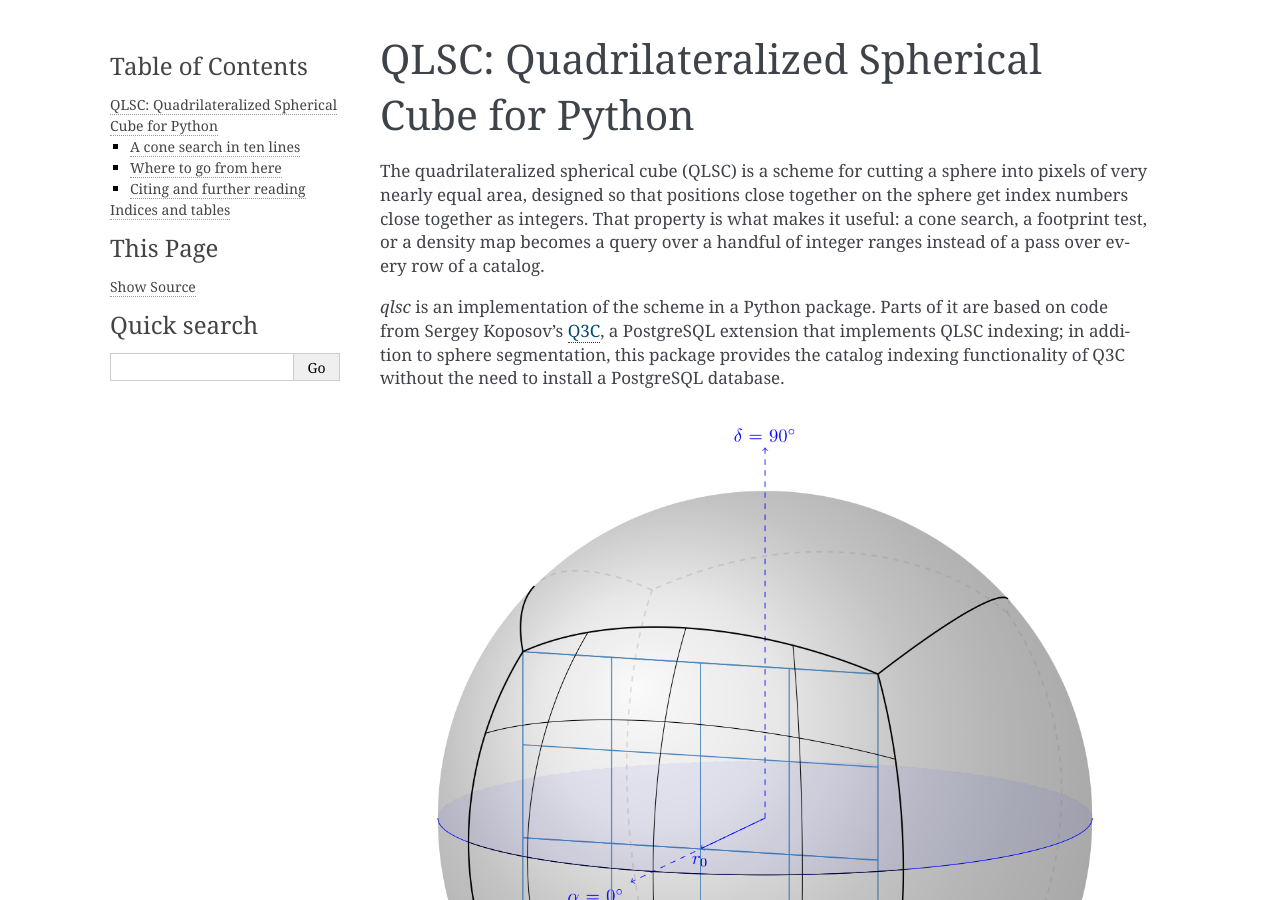
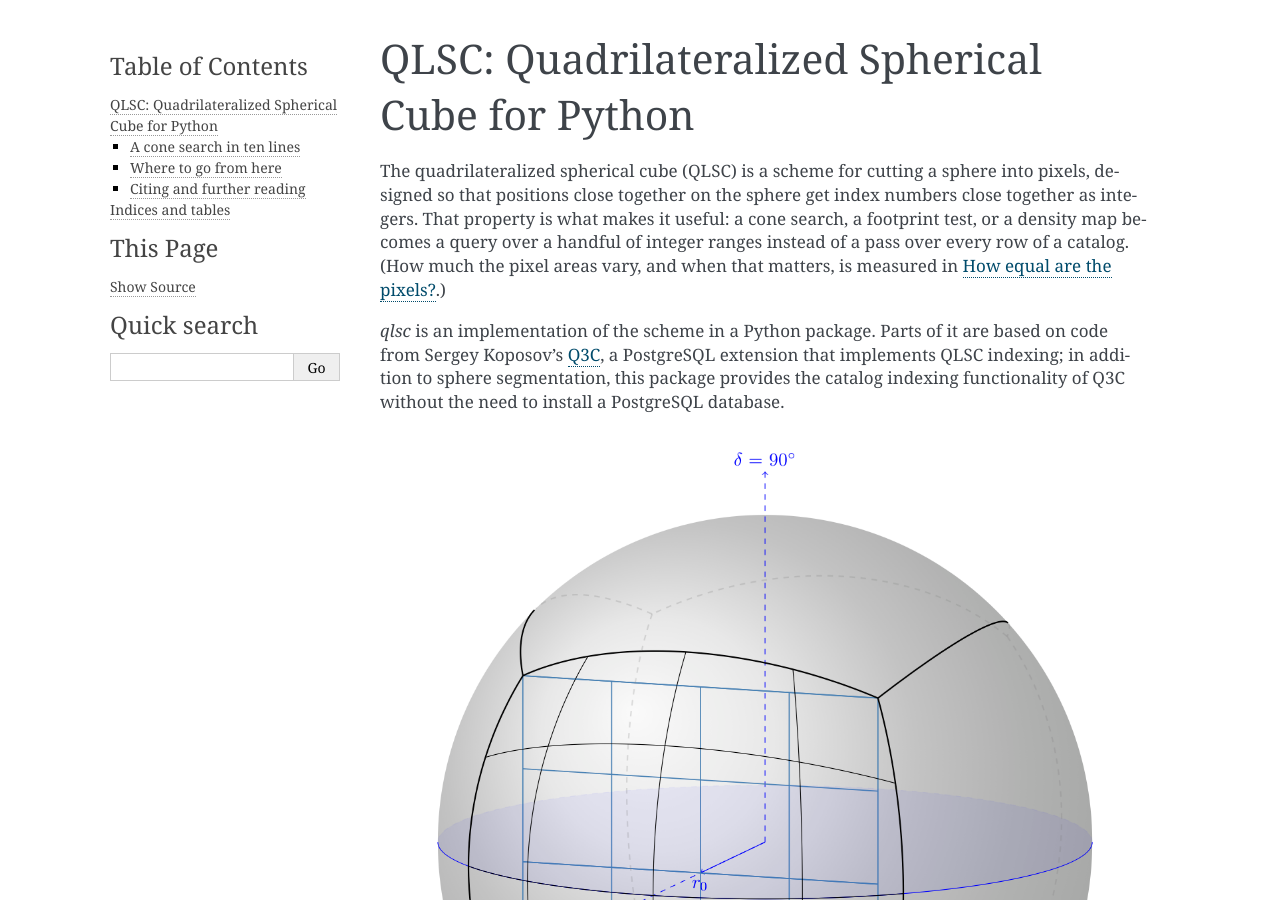
Before and after one commit to demitri/qlsc, a Sphinx documentation site: the page built from docs/index.rst, in a window 1280 px wide and 900 px high. Built offline with Sphinx 7.4.7, drawn with Linux system fonts in a browser that asks for light colours.

Commit message:
Dropping the equal-area claim from the pages that contradicted the measurement.
The theme description renders on every page and the landing page opened with
"very nearly equal area", both of which the scheme page disproves with its own
numbers (up to 3**1.5 ~ 5.196 between a face centre and a cube vertex). Neither
claim was in the pre-existing text; both were introduced by the rewrite.

Also points the sindist API entry at the haversine definition in the coordinates
page, since the docstring autodoc publishes still says "sine of the angular
distance", and restores the two spaces that transcription dropped from the
ipix_neighbors output.

Claude-Session: https://claude.ai/code/session_01NBu1r32avnf2xxYjQ96SaJ

```diff
--- a/docs/api.rst
+++ b/docs/api.rst
@@ -39,6 +39,12 @@ Module Functions
 
 .. autofunction:: qlsc.sindist
 
+.. note::
+
+	``sindist`` returns the *haversine* of the separation, :math:`\sin^2(d/2)`, not
+	the sine of the separation; see :ref:`distances` for the value it actually
+	computes and how to convert it to degrees.
+
 .. autofunction:: qlsc.xy2facenum
 
 
--- a/docs/conf.py
+++ b/docs/conf.py
@@ -78,9 +78,10 @@ templates_path = ['_templates']
 # List of patterns, relative to source directory, that match files and
 # directories to ignore when looking for source files.
 # This pattern also affects html_static_path and html_extra_path.
-# "generate_figures.py" is a script kept beside the pages it draws for, not a
-# document; excluding it keeps Sphinx from reporting it as an unused file.
-exclude_patterns = ['_build', 'Thumbs.db', '.DS_Store', 'generate_figures.py']
+# The scripts and the README are kept beside the pages they serve, but they are
+# tooling, not documents; excluding them keeps Sphinx from reporting them.
+exclude_patterns = ['_build', 'Thumbs.db', '.DS_Store',
+					'generate_figures.py', 'check_example_outputs.py', 'README.md']
 
 
 # -- Options for HTML output -------------------------------------------------
@@ -93,7 +94,7 @@ html_theme = 'alabaster'
 # The sidebar carries the whole table of contents rather than only the current
 # page's section list, so every part of the documentation is one click away.
 html_theme_options = {
-	'description'     : 'The quadrilateralized spherical cube for Python: equal-area sphere segmentation and catalog cone searches.',
+	'description'     : 'The quadrilateralized spherical cube for Python: sphere segmentation and catalog cone searches.',
 	'github_user'     : 'demitri',
 	'github_repo'     : 'qlsc',
 	'github_button'   : True,
--- a/docs/index.rst
+++ b/docs/index.rst
@@ -7,10 +7,11 @@ QLSC: Quadrilateralized Spherical Cube for Python
 =================================================
 
 The quadrilateralized spherical cube (QLSC) is a scheme for cutting a sphere into
-pixels of very nearly equal area, designed so that positions close together on the
-sphere get index numbers close together as integers. That property is what makes it
-useful: a cone search, a footprint test, or a density map becomes a query over a
-handful of integer ranges instead of a pass over every row of a catalog.
+pixels, designed so that positions close together on the sphere get index numbers
+close together as integers. That property is what makes it useful: a cone search, a
+footprint test, or a density map becomes a query over a handful of integer ranges
+instead of a pass over every row of a catalog. (How much the pixel areas vary, and
+when that matters, is measured in :ref:`how-equal-are-the-pixels`.)
 
 *qlsc* is an implementation of the scheme in a Python package. Parts of it are based
 on code from Sergey Koposov's `Q3C <https://github.com/segasai/q3c>`_, a PostgreSQL
--- a/docs/user_guide/coordinates.rst
+++ b/docs/user_guide/coordinates.rst
@@ -218,7 +218,7 @@ sharing an edge or a corner:
 
 .. code-block:: text
 
-	9200 [ 9167  9178  9179  9189  9191  9201  9202  9203]
+	9200 [9167 9178 9179 9189 9191 9201 9202 9203]
 	at a cube corner: 7
 	depth 0, face 1: [0 2 4 5]
 
```
Also changed, not shown: other parts of docs/user_guide/coordinates.rst (+2 -0 lines).
